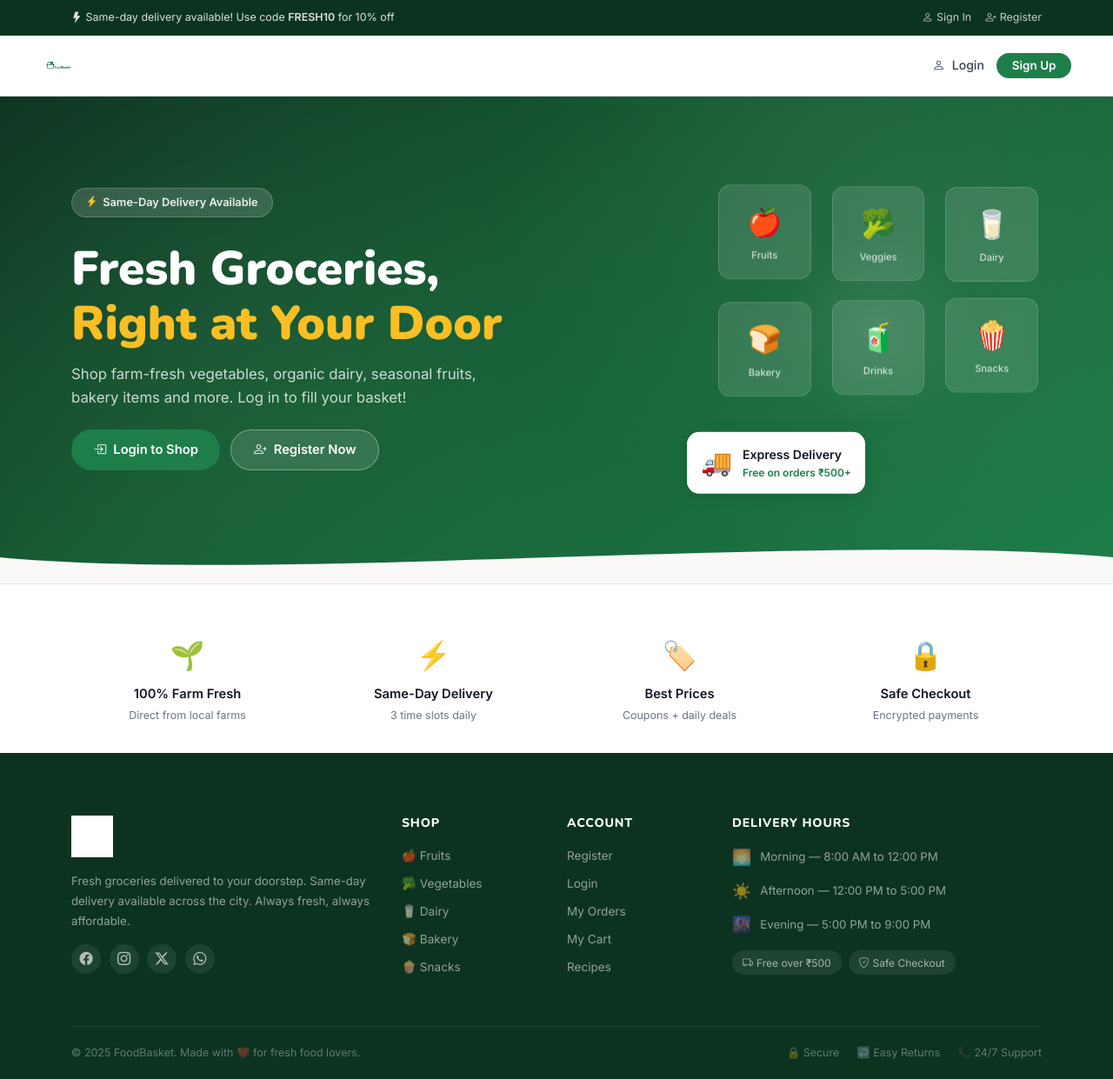
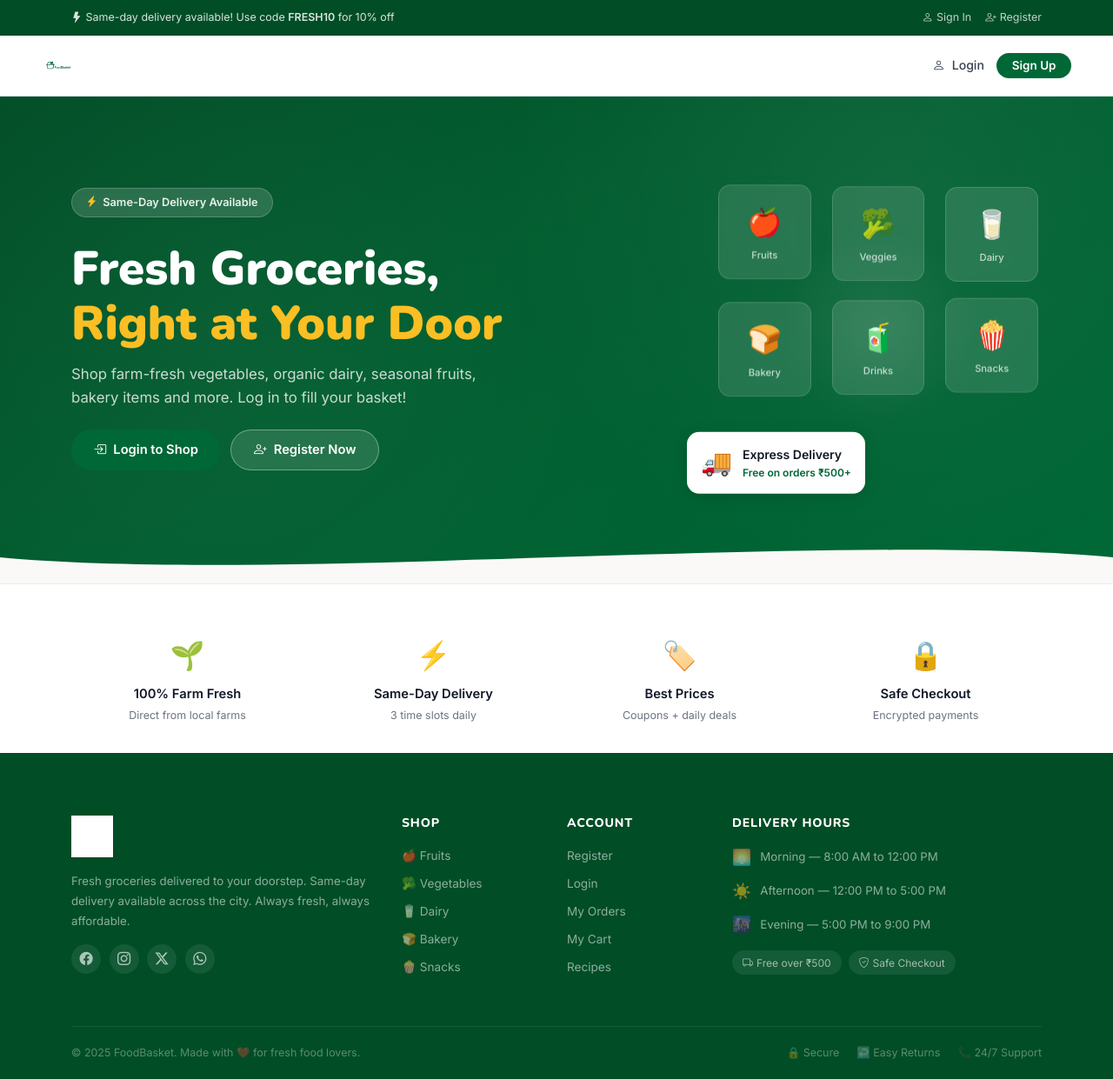
Before and after one commit to Abhiram453/foodgrocery_store, a Django app: page / in a window 1280 px wide. Shown: the whole page at 87% size. Run offline with Django 5.2, Linux system fonts and the light colour scheme; data that the repository does not hold is empty.

Commit message:
Update frontend layouts and styling classes to match Figma boards category structures and banner grids

```diff
--- a/static/css/style.css
+++ b/static/css/style.css
@@ -6,13 +6,13 @@
 
 /* ── Design Tokens ── */
 :root {
-  --g900: #0c3320;
-  --g800: #145a32;
-  --g700: #1e7e4a;
-  --g600: #27a45e;
-  --g400: #4cc97d;
-  --g100: #e8f8ee;
-  --g50:  #f3fdf6;
+  --g900: #004d26;
+  --g800: #005c2e;
+  --g700: #006837; /* Figma primary green */
+  --g600: #008040;
+  --g400: #2ebb71;
+  --g100: #e6f7ed;
+  --g50:  #f2faf5;
 
   --orange:  #f97316;
   --orange-l:#fff4ed;
@@ -22,9 +22,9 @@
   --ink:     #111827;
   --ink-2:   #374151;
   --ink-3:   #6b7280;
-  --border:  #e5e7eb;
-  --bg:      #faf9f7;
-  --bg2:     #f3f4f6;
+  --border:  #e9ecef;
+  --bg:      #f8f9fa;
+  --bg2:     #f1f3f5;
   --white:   #ffffff;
 
   --radius-xs: 6px;
--- a/templates/store/product_detail.html
+++ b/templates/store/product_detail.html
@@ -139,11 +139,11 @@
               <form action="{% url 'add_to_cart' rp.id %}" method="post">
                 {% csrf_token %}
                 <input type="hidden" name="quantity" value="1">
-                <button type="submit" class="pcard-add-btn"><i class="bi bi-cart-plus-fill"></i></button>
+                <button type="submit" class="pcard-add-btn"><i class="bi bi-plus-lg"></i></button>
               </form>
               {% else %}
               <a href="{% url 'login' %}?next={{ request.path }}" class="pcard-add-btn" title="Login to add to cart">
-                <i class="bi bi-cart-plus-fill"></i>
+                <i class="bi bi-plus-lg"></i>
               </a>
               {% endif %}
             </div>
--- a/templates/store/product_list.html
+++ b/templates/store/product_list.html
@@ -124,12 +124,12 @@
                     <input type="hidden" name="quantity" value="1">
                     <input type="hidden" name="next" value="{{ request.get_full_path }}">
                     <button type="submit" class="pcard-add-btn" title="Add to cart">
-                      <i class="bi bi-cart-plus-fill"></i>
+                      <i class="bi bi-plus-lg"></i>
                     </button>
                   </form>
                   {% else %}
                   <a href="{% url 'login' %}?next={{ request.get_full_path }}" class="pcard-add-btn" title="Login to add to cart">
-                    <i class="bi bi-cart-plus-fill"></i>
+                    <i class="bi bi-plus-lg"></i>
                   </a>
                   {% endif %}
                   {% else %}
```
Also changed, not shown: other parts of static/css/style.css (+20 -14 lines), templates/home.html (+38 -14 lines).
